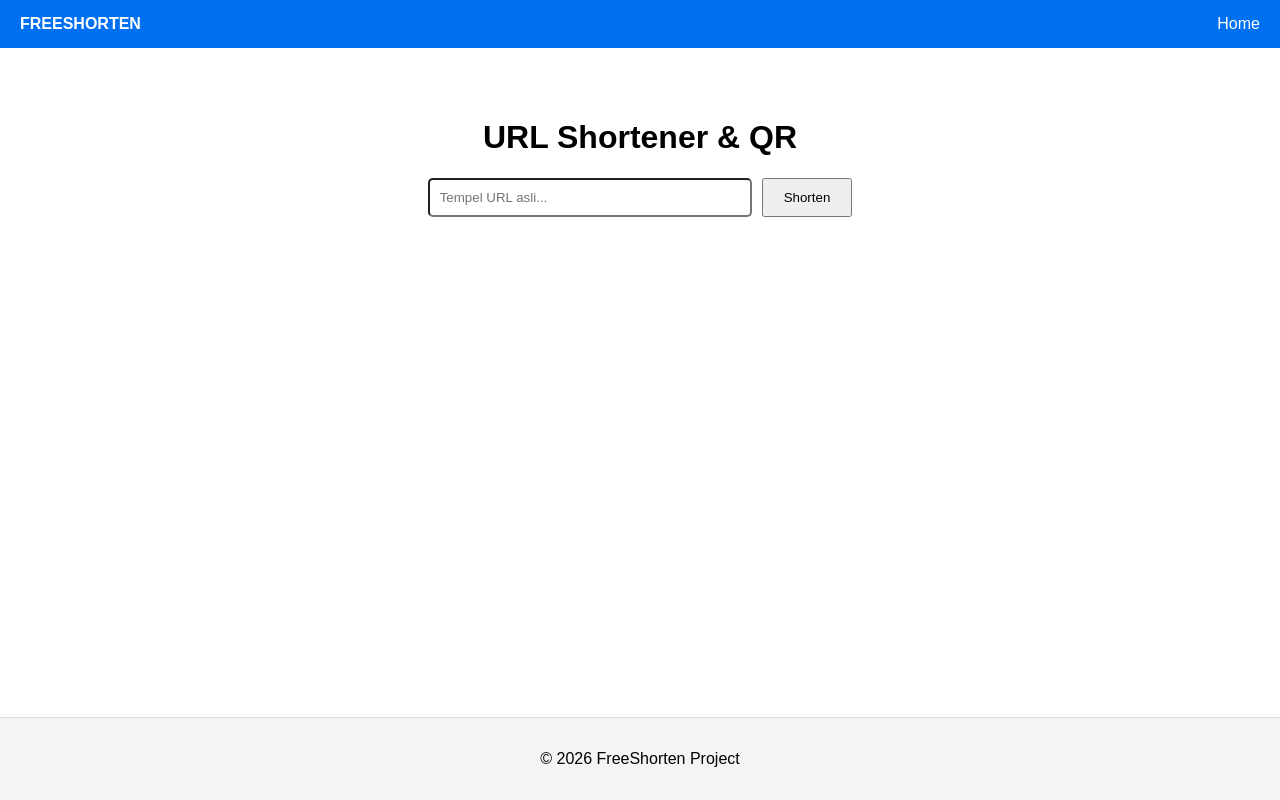
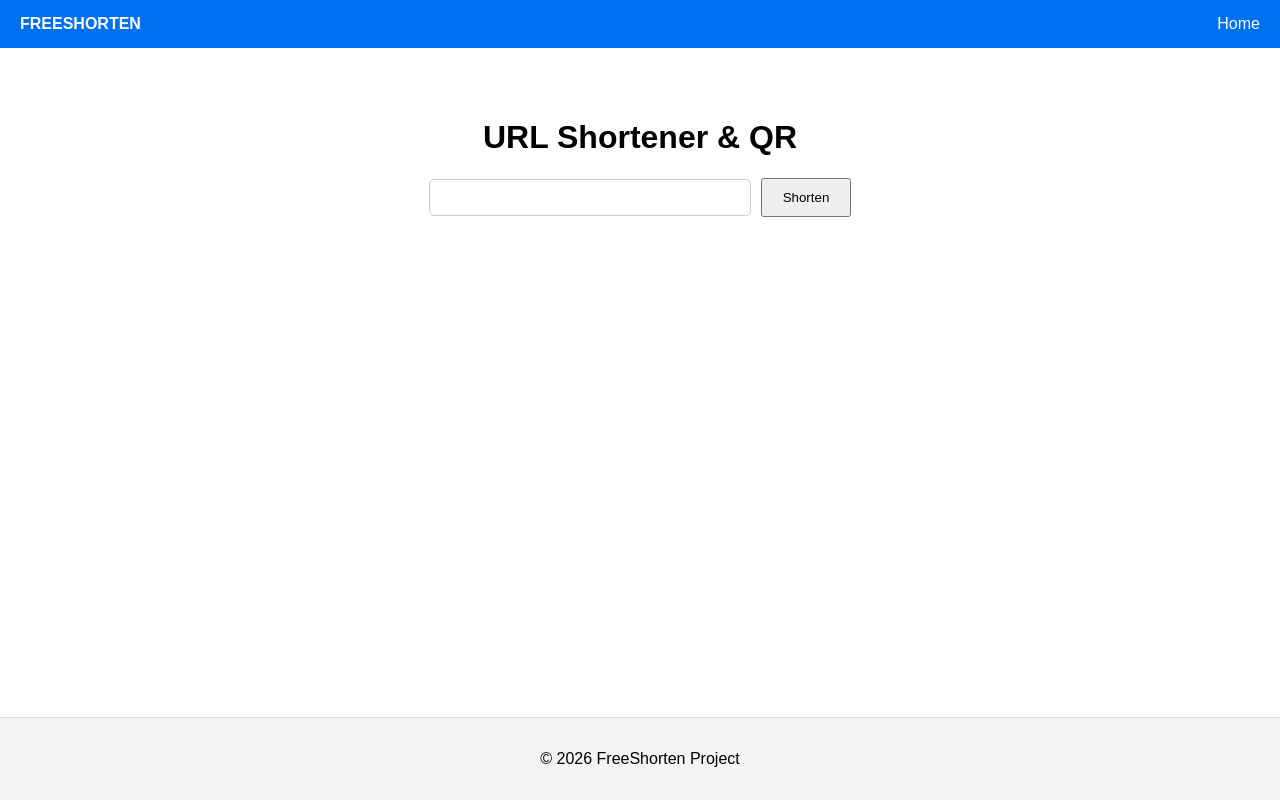
Before and after one commit to page-dotcom/Links, a Next.js app: page / in a window 1280 px wide. Built offline with nearby package versions, Linux system fonts and the light colour scheme; no server answers.

Commit message:
Update page.js

```diff
--- a/app/page.js
+++ b/app/page.js
@@ -12,13 +12,13 @@ export default function Home() {
     setLoading(true);
     const slugAcak = Math.random().toString(36).substring(2, 7);
 
-    // Harus 'slug' biar gak error lagi
+    // Pake 'slug' bukan 'short_code' biar gak meledak lagi
     const { error } = await supabase
       .from('links')
       .insert([{ original_url: url, slug: slugAcak, clicks: 0 }]);
 
     if (error) {
-      alert("Gagal simpan: " + error.message);
+      alert("Error: " + error.message);
     } else {
       setHasil(`${window.location.origin}/${slugAcak}`);
     }
@@ -29,21 +29,15 @@ export default function Home() {
     <div style={{ padding: '50px', textAlign: 'center' }}>
       <h1>{"URL Shortener & QR"}</h1>
       <form onSubmit={gaskeun}>
-        <input
-          type="url"
-          value={url}
-          onChange={(e) => setUrl(e.target.value)}
-          placeholder="Tempel URL asli..."
-          required
-          style={{ padding: '10px', width: '300px', borderRadius: '5px' }}
-        />
+        <input type="url" value={url} onChange={(e) => setUrl(e.target.value)} required
+          style={{ padding: '10px', width: '300px', borderRadius: '5px', border: '1px solid #ccc' }} />
         <button type="submit" disabled={loading} style={{ padding: '10px 20px', marginLeft: '10px' }}>
           {loading ? '...' : 'Shorten'}
         </button>
       </form>
       {hasil && (
         <div style={{ marginTop: '20px', border: '1px solid #ddd', padding: '20px', display: 'inline-block' }}>
-          <p>{"Link Anda: "}<a href={hasil}>{hasil}</a></p>
+          <p>{"Link: "}<a href={hasil}>{hasil}</a></p>
           <img src={`https://chart.googleapis.com/chart?cht=qr&chl=${encodeURIComponent(hasil)}&chs=200x200`} alt="qr" />
         </div>
       )}
```
